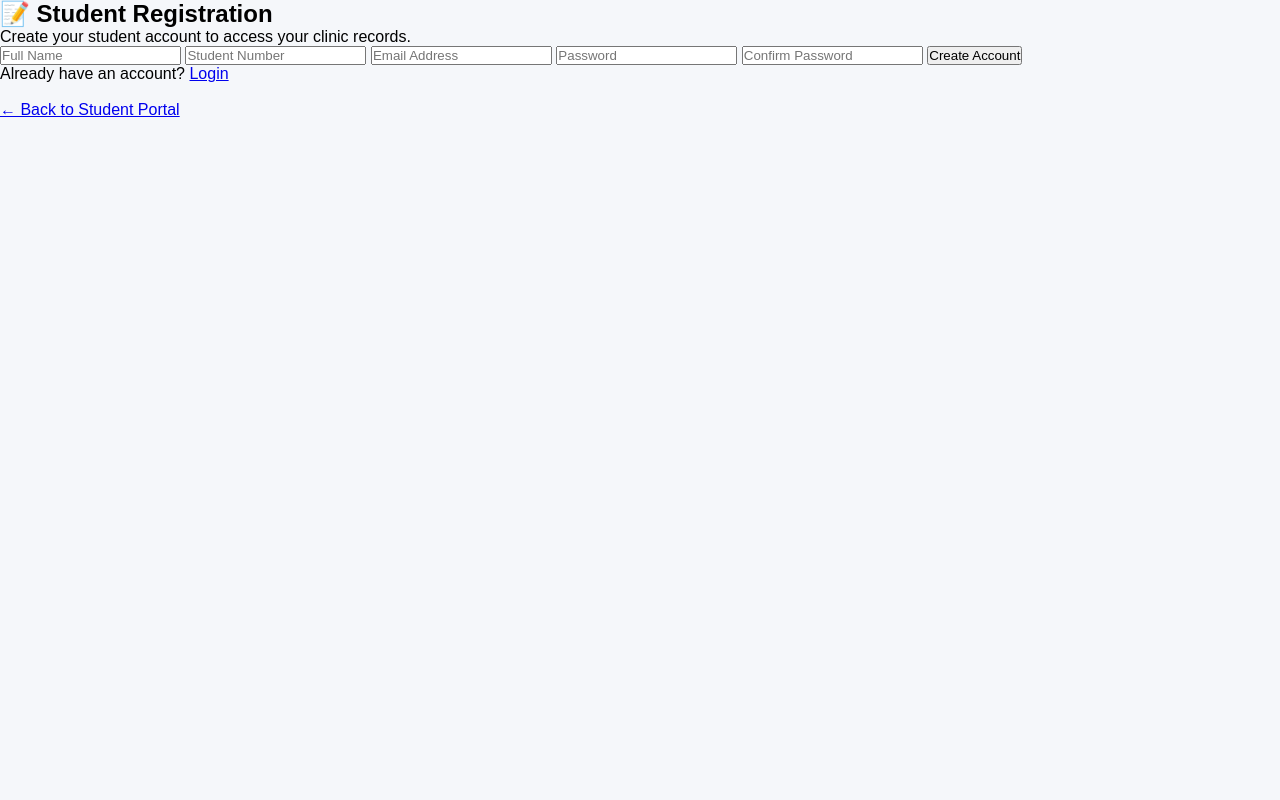
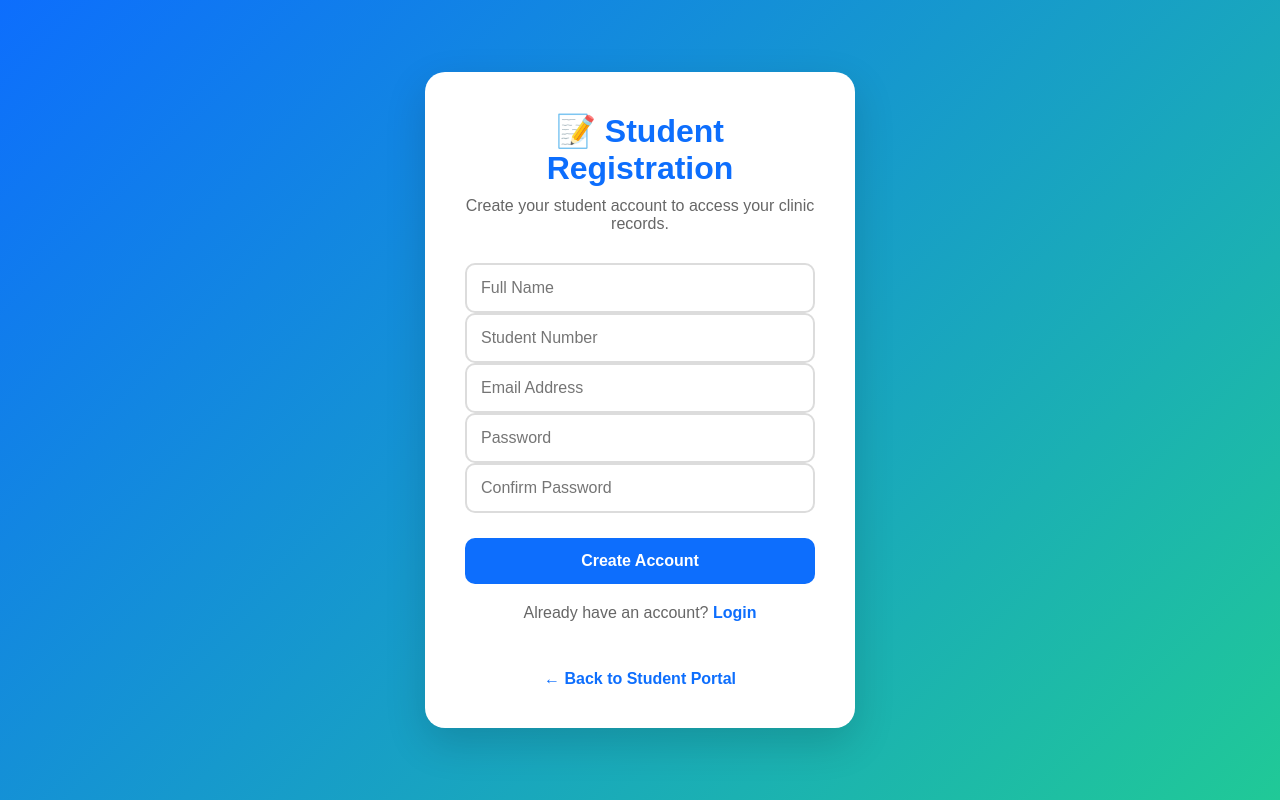
Before and after one commit to cojorammiel-sudo/digital-school-clinic-v2, a Flask app: page /signup in a window 1280 px wide. Run offline with Flask 3, Linux system fonts and the light colour scheme.

Commit message:
Update style.css

```diff
--- a/static/style.css
+++ b/static/style.css
@@ -117,3 +117,152 @@ body{
 }
 
 }
+
+
+
+/* ==========================
+   AUTH PAGES
+========================== */
+
+.auth-body{
+    min-height:100vh;
+    display:flex;
+    justify-content:center;
+    align-items:center;
+    background:linear-gradient(135deg,#0d6efd,#20c997);
+    padding:30px;
+}
+
+.auth-container{
+    width:100%;
+    max-width:430px;
+    background:#fff;
+    padding:40px;
+    border-radius:20px;
+    box-shadow:0 15px 40px rgba(0,0,0,.15);
+}
+
+.auth-container h2{
+    text-align:center;
+    color:#0d6efd;
+    margin-bottom:10px;
+    font-size:32px;
+}
+
+.auth-container p{
+    text-align:center;
+    color:#666;
+    margin-bottom:30px;
+}
+
+/* Labels */
+
+.auth-container label{
+    display:block;
+    margin-bottom:8px;
+    margin-top:18px;
+    color:#333;
+    font-weight:bold;
+}
+
+/* Inputs */
+
+.auth-container input{
+    width:100%;
+    padding:14px;
+    border:2px solid #dcdcdc;
+    border-radius:10px;
+    font-size:16px;
+    transition:.3s;
+}
+
+.auth-container input:focus{
+    outline:none;
+    border-color:#0d6efd;
+}
+
+/* Buttons */
+
+.btn{
+    width:100%;
+    display:block;
+    text-align:center;
+    text-decoration:none;
+    background:#0d6efd;
+    color:white;
+    padding:14px;
+    margin-top:25px;
+    border:none;
+    border-radius:10px;
+    cursor:pointer;
+    font-size:16px;
+    font-weight:bold;
+    transition:.3s;
+}
+
+.btn:hover{
+    background:#0957cc;
+}
+
+/* Secondary Button */
+
+.btn-outline{
+    background:white;
+    color:#0d6efd;
+    border:2px solid #0d6efd;
+}
+
+.btn-outline:hover{
+    background:#0d6efd;
+    color:white;
+}
+
+/* Links */
+
+.auth-links{
+    text-align:center;
+    margin-top:20px;
+}
+
+.auth-links a{
+    color:#0d6efd;
+    text-decoration:none;
+    font-weight:bold;
+}
+
+.auth-links a:hover{
+    text-decoration:underline;
+}
+
+/* Flash Messages */
+
+.flash{
+    padding:12px;
+    border-radius:10px;
+    margin-bottom:20px;
+    text-align:center;
+}
+
+.flash.success{
+    background:#d1fae5;
+    color:#065f46;
+}
+
+.flash.danger{
+    background:#fee2e2;
+    color:#991b1b;
+}
+
+/* Mobile */
+
+@media(max-width:500px){
+
+.auth-container{
+    padding:30px 25px;
+}
+
+.auth-container h2{
+    font-size:26px;
+}
+
+}
```
